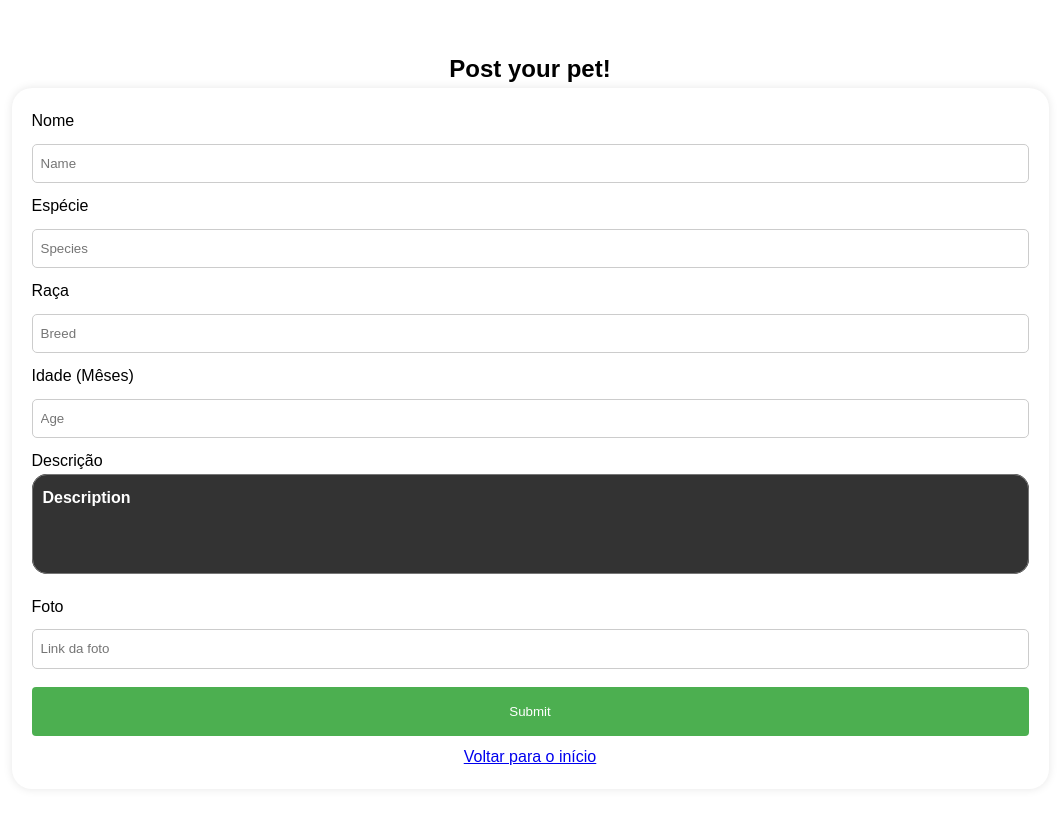
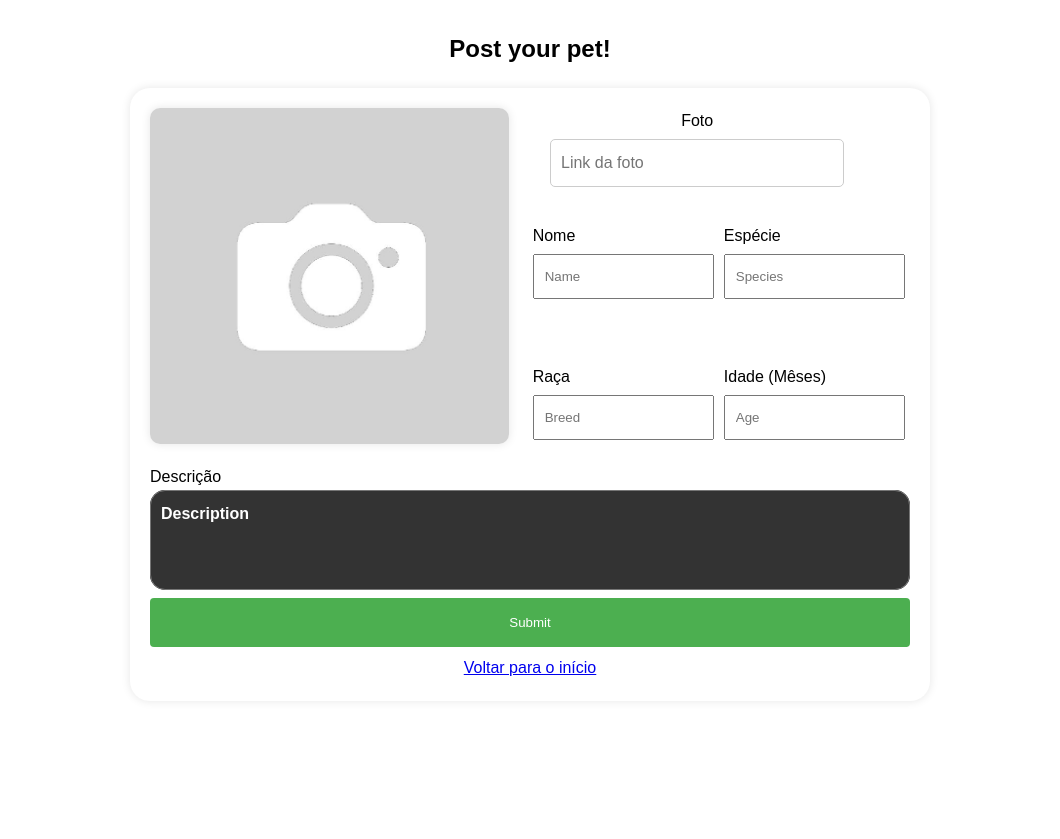
Before and after one commit to antonioz2022/ProjetoFDS, a Django app: page /pet4you_app/posting/ in a window 1280 px wide. Shown: the part 100-939 px from the top of the page, without its empty margins (110-1170 px from the left). After the commit the page ends 776 px from the top, so only its background shows below. Run offline with Django 5.2, Linux system fonts and the light colour scheme; parts of the project's set-up code (start-up, migrations or seed data) failed here and were passed over.

Commit message:
Mudanças no CSS e HTML do posting

```diff
--- a/pet4you_app/static/css/styles.css
+++ b/pet4you_app/static/css/styles.css
@@ -246,6 +246,7 @@
 /* Content Styles */
 .content {
   padding: 50px 0;
+
 }
 
 .services {
@@ -352,14 +353,139 @@
   display: flex;
   flex-direction: column;
   align-items: center;
-}
-
-.posting-form {
   background-color: #fff;
   padding: 20px;
   border-radius: 20px;
   box-shadow: 0px 0px 10px 0px rgba(0, 0, 0, 0.1);
+  margin: 20px auto;
+  max-width: 800px;
+
 }
+
+
+.image-photo-container {
+  display: flex;
+  align-items: flex-start;
+  margin-bottom: 20px;
+  /* Add spacing between the image/photo input and the form */
+}
+
+.image-container {
+  width: 300px;
+  /* Set the width of the container */
+  height: 200px;
+  /* Allow the height to adjust based on the image aspect ratio */
+  border: 1px solid #ccc;
+  /* Add a border for visual separation (optional) */
+  border-radius: 8px;
+  /* Add rounded corners for visual appeal (optional) */
+  overflow: hidden;
+  /* Ensure that the image does not overflow the container */
+  margin-bottom: 20px;
+  /* Add spacing between the container and the form */
+}
+
+.posting-container img {
+  max-width: 95%;
+  max-height: 50%;
+  display: block;
+  border-radius: 10px;
+  background-color: #fff;
+  box-shadow: 0px 0px 10px 0px rgba(0, 0, 0, .1);
+
+
+}
+
+.photo-input {
+  position: absolute;
+  text-align: center;
+  margin-left: 400px;
+  width: 23%;
+
+}
+
+.photo-input input{
+  width: 100%;
+  padding: 10px;
+  margin: 5px 0;
+  border: 1px solid #ccc;
+  border-radius: 5px;
+  box-sizing: border-box;
+  /* Ensures padding and border are included in the total width */
+  font-size: 16px;
+}
+
+.two-column-form {
+  display: flex;
+  flex-wrap: wrap;
+  /* Allow form rows to wrap to the next line */
+}
+
+.posting-form-input {
+  flex: 0 0 calc(50% - 10px);
+  /* Each row takes up half of the container width minus some spacing */
+  margin: 115px 5px -50px;
+  /* Add spacing between rows */
+  box-sizing: border-box;
+}
+
+.posting-form-input label {
+  display: block;
+  /* Display label as block element */
+  margin-bottom: 5px;
+  /* Add spacing below label */
+}
+
+.posting-form-input input {
+  width: 100%;
+  /* Input field takes up 100% of the row */
+  padding: 10px;
+  /* Add padding for better appearance */
+  box-sizing: border-box;
+  /* Ensure padding and border are included in the total width */
+}
+
+
+
+.posting-form {}
+
+
+
+/*INPUT*/
+.posting-form input[type="text"] {
+  width: 100%;
+  padding: 10px;
+  margin: 5px 0;
+  border: 1px solid #ccc;
+  border-radius: 5px;
+  box-sizing: border-box;
+  /* Ensures padding and border are included in the total width */
+  font-size: 16px;
+}
+
+/* Hover effect */
+.posting-form input[type="text"]:hover {
+  border-color: #999;
+}
+
+/* Focus effect */
+.posting-form input[type="text"]:focus {
+  outline: none;
+  border-color: #66afe9;
+  box-shadow: 0 0 5px rgba(102, 175, 233, 0.5);
+}
+
+/* Placeholder text */
+.posting-form input[type="text"]::placeholder {
+  color: #999;
+}
+
+/* Autofill styles (for browsers that support it) */
+.posting-form input:-webkit-autofill {
+  -webkit-box-shadow: 0 0 0 1000px white inset;
+}
+
+/*INPUT END*/
 
 .posting-submit {
   width: 100%;
@@ -378,13 +504,8 @@
   background-color: #45a049;
 }
 
-.posting-form input{
-  width: 100%;
-  padding: 8px;
-  margin: 10px 0;
-  border-radius: 5px;
-  border: 1px solid #ccc;
-}
+
+/*button*/
 
 .button-2 {
   display: block;
--- a/pet4you_app/templates/base.html
+++ b/pet4you_app/templates/base.html
@@ -6,7 +6,7 @@
     <meta name="viewport" content="width=device-width, initial-scale=1.0">
     <title>Pet4You</title>
     {% load static %}
-    <link rel="stylesheet" href="{% static 'css/styles.css' %}?">
+    <link rel="stylesheet" href="{% static 'css/styles.css' %}?v">
 
 </head>
 
--- a/pet4you_app/templates/posting.html
+++ b/pet4you_app/templates/posting.html
@@ -23,27 +23,68 @@
     </div>
 </header>
 <section class="content">
-    <h1 style="text-align: center;">Post your pet!</h1>
+    <h1 style="text-align: center; margin-top: -20px;">Post your pet!</h1>
     <div class="posting-container">
-        <form method="POST" class="posting-form">
+        <form method="POST">
             {% csrf_token %}
+            <div class="image-photo-container">
+                <div class="Image-container" id="imageContainer">
+                    {% load static %}
+                    <img id="previewImage" src="{% static 'css/placeholder.jpg' %}" alt="Preview Image">
+                </div>
+                <div class="photo-input">
+                    <div>
+                        <label for="photo">Foto</label>
+                        <input type="text" id="photo" name="photo" placeholder="Link da foto">
+                    </div>
+                </div>
+                <div class="two-column-form">
+                    <div class="posting-form-input">
                         <label for="name">Nome</label>
                         <input type="text" id="name" name="name" placeholder="Name">
+                    </div>
+                    <div class="posting-form-input">
                         <label for="species">Espécie</label>
                         <input type="text" id="species" name="species" placeholder="Species">
+                    </div class="posting-form-input">
+                    <div class="posting-form-input">
                         <label for="breed">Raça</label>
                         <input type="text" id="breed" name="breed" placeholder="Breed">
+                    </div>
+                    <div class="posting-form-input">
                         <label for="age">Idade (Mêses)</label>
                         <input type="number" id="age" name="age" min="1" max="99" placeholder="Age">
+                    </div>
+                </div>
+            </div>
             <label for="description">Descrição</label>
-            <div id="description" , class="form-group">
+            <div id="description">
                 <textarea id="description" name="description" placeholder="Description"></textarea>
             </div>
-            <label for="photo">Foto</label>
-            <input type="text" id="photo" name="photo" placeholder="Link da foto">
             <button type="submit" class="posting-submit">Submit</button>
             <p style="text-align: center;"><a href="{% url 'pet4you:home' %}">Voltar para o início</a></p>
         </form>
 </section>
 </div>
+
+<script>
+    // Get references to the input field and image container
+    const imageUrlInput = document.getElementById('photo');
+    const imageContainer = document.getElementById('imageContainer');
+    const previewImage = document.getElementById('previewImage');
+
+    // Add event listener to the input field to detect changes
+    imageUrlInput.addEventListener('input', function () {
+        // Get the value of the input field
+        const imageUrl = this.value;
+
+        // Update the src attribute of the image with the entered URL
+        previewImage.src = imageUrl;
+
+        // If the input field is empty, display a placeholder image
+        if (imageUrl === '') {
+            previewImage.src = "{% static 'css/placeholder.jpg' %}"; // Replace 'placeholder.jpg' with your actual placeholder image
+        }
+    });
+</script>
 {% endblock %}
```
Also changed, not shown: pet4you_app/static/css/img3.jpg (deleted), pet4you_app/static/css/placeholder.jpg (added). Lines whose indentation alone changed are shown as unchanged.
